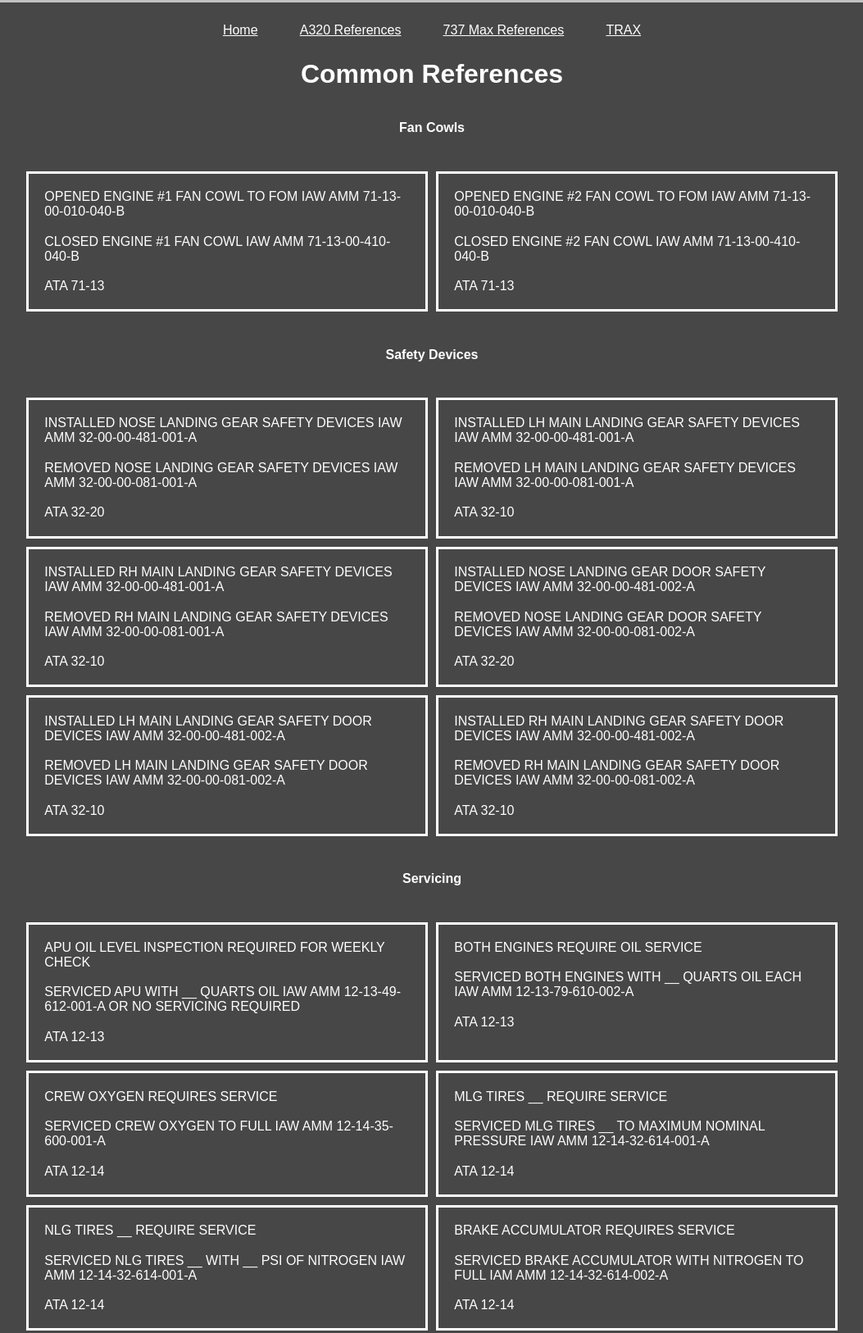
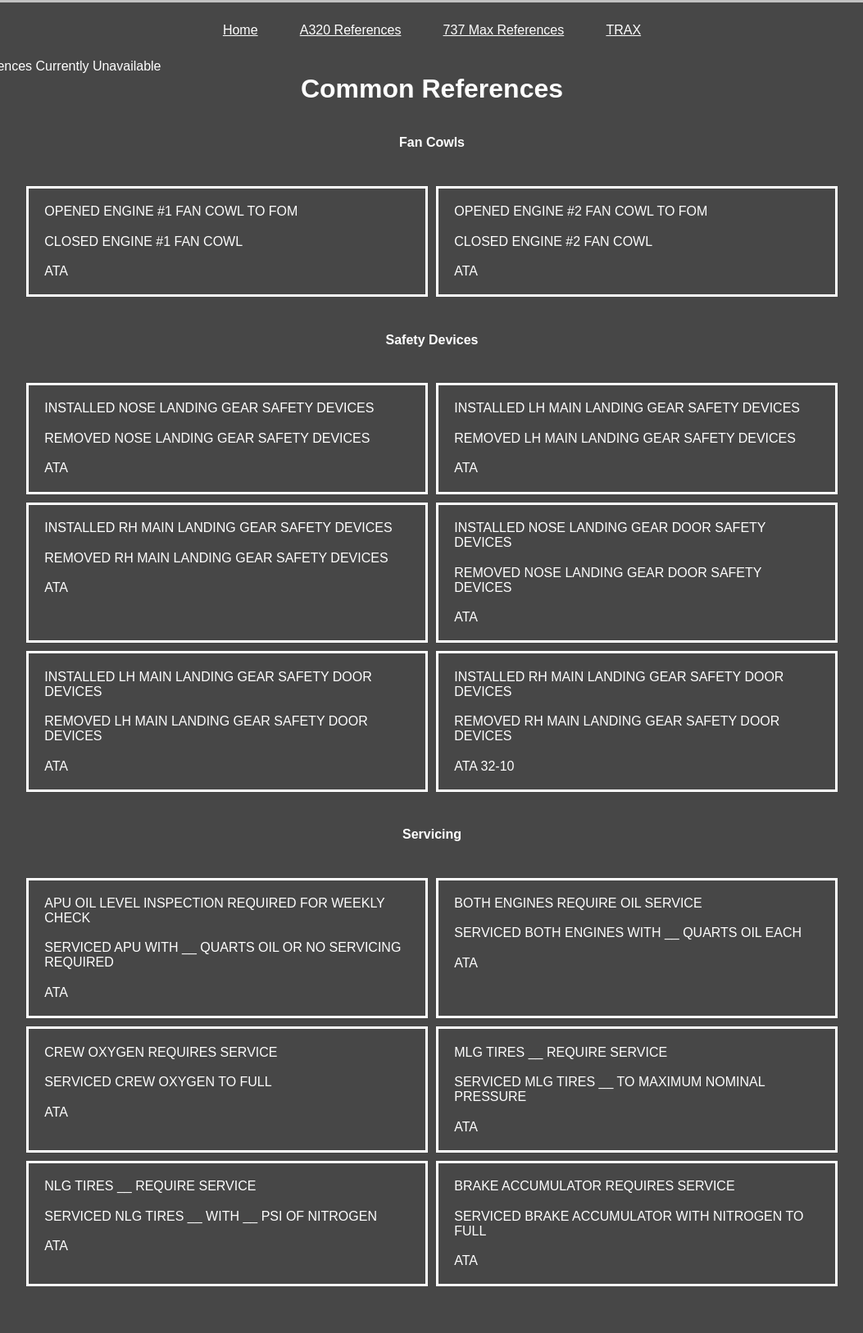
Before and after one commit to PeskyPenguin923/A320-ATA, a plain HTML site: page 737-max.html in a window 1280 px wide. Shown: the part 196-1822 px from the top of the page at 82% size, without its empty margins (113-1166 px from the left). After the commit the page ends 1770 px from the top, so only its background shows below. Drawn offline with Linux system fonts and the light colour scheme.

Commit message:
remove references

```diff
--- a/737-max.html
+++ b/737-max.html
@@ -30,6 +30,7 @@
         <div class="menu-item"><a href="737-max.html">737 Max References</a></div>
         <div class="menu-item"><a href="trax.html">TRAX</a></div>
     </div>
+    <div class="disclaimer-max">737 MAX References Currently Unavailable</div>
     <div class="title">Common References</div>
     <div class="main-common">
         <div class="reference-master">
@@ -37,24 +38,24 @@
             <div class="reference-content">
                 <div class="reference-container">
                     <div class="discrepency">
-                        OPENED ENGINE #1 FAN COWL TO FOM IAW AMM 71-13-00-010-040-B
+                        OPENED ENGINE #1 FAN COWL TO FOM
                     </div>
                     <div class="correction">
-                        CLOSED ENGINE #1 FAN COWL IAW AMM 71-13-00-410-040-B
+                        CLOSED ENGINE #1 FAN COWL
                     </div>
                     <div class="ata">
-                        ATA 71-13
+                        ATA
                     </div>
                 </div>
                 <div class="reference-container">
                     <div class="discrepency">
-                        OPENED ENGINE #2 FAN COWL TO FOM IAW AMM 71-13-00-010-040-B
+                        OPENED ENGINE #2 FAN COWL TO FOM
                     </div>
                     <div class="correction">
-                        CLOSED ENGINE #2 FAN COWL IAW AMM 71-13-00-410-040-B
+                        CLOSED ENGINE #2 FAN COWL
                     </div>
                     <div class="ata">
-                        ATA 71-13
+                        ATA
                     </div>
                 </div>
             </div>
@@ -64,65 +65,65 @@
             <div class="reference-content">
                 <div class="reference-container">
                     <div class="discrepency">
-                        INSTALLED NOSE LANDING GEAR SAFETY DEVICES IAW AMM 32-00-00-481-001-A
+                        INSTALLED NOSE LANDING GEAR SAFETY DEVICES
                     </div>
                     <div class="correction">
-                        REMOVED NOSE LANDING GEAR SAFETY DEVICES IAW AMM 32-00-00-081-001-A
+                        REMOVED NOSE LANDING GEAR SAFETY DEVICES
                     </div>
                     <div class="ata">
-                        ATA 32-20
+                        ATA
                     </div>
                 </div>
                 <div class="reference-container">
                     <div class="discrepency">
-                        INSTALLED LH MAIN LANDING GEAR SAFETY DEVICES IAW AMM 32-00-00-481-001-A
+                        INSTALLED LH MAIN LANDING GEAR SAFETY DEVICES
                     </div>
                     <div class="correction">
-                        REMOVED LH MAIN LANDING GEAR SAFETY DEVICES IAW AMM 32-00-00-081-001-A
+                        REMOVED LH MAIN LANDING GEAR SAFETY DEVICES
                     </div>
                     <div class="ata">
-                        ATA 32-10
+                        ATA
                     </div>
                 </div>
                 <div class="reference-container">
                     <div class="discrepency">
-                        INSTALLED RH MAIN LANDING GEAR SAFETY DEVICES IAW AMM 32-00-00-481-001-A
+                        INSTALLED RH MAIN LANDING GEAR SAFETY DEVICES
                     </div>
                     <div class="correction">
-                        REMOVED RH MAIN LANDING GEAR SAFETY DEVICES IAW AMM 32-00-00-081-001-A
+                        REMOVED RH MAIN LANDING GEAR SAFETY DEVICES
                     </div>
                     <div class="ata">
-                        ATA 32-10
+                        ATA
                     </div>
                 </div>
                 <div class="reference-container">
                     <div class="discrepency">
-                        INSTALLED NOSE LANDING GEAR DOOR SAFETY DEVICES IAW AMM 32-00-00-481-002-A
+                        INSTALLED NOSE LANDING GEAR DOOR SAFETY DEVICES
                     </div>
                     <div class="correction">
-                        REMOVED NOSE LANDING GEAR DOOR SAFETY DEVICES IAW AMM 32-00-00-081-002-A
+                        REMOVED NOSE LANDING GEAR DOOR SAFETY DEVICES
                     </div>
                     <div class="ata">
-                        ATA 32-20
+                        ATA
                     </div>
                 </div>
                 <div class="reference-container">
                     <div class="discrepency">
-                        INSTALLED LH MAIN LANDING GEAR SAFETY DOOR DEVICES IAW AMM 32-00-00-481-002-A
+                        INSTALLED LH MAIN LANDING GEAR SAFETY DOOR DEVICES
                     </div>
                     <div class="correction">
-                        REMOVED LH MAIN LANDING GEAR SAFETY DOOR DEVICES IAW AMM 32-00-00-081-002-A
+                        REMOVED LH MAIN LANDING GEAR SAFETY DOOR DEVICES
                     </div>
                     <div class="ata">
-                        ATA 32-10
+                        ATA
                     </div>
                 </div>
                 <div class="reference-container">
                     <div class="discrepency">
-                        INSTALLED RH MAIN LANDING GEAR SAFETY DOOR DEVICES IAW AMM 32-00-00-481-002-A
+                        INSTALLED RH MAIN LANDING GEAR SAFETY DOOR DEVICES
                     </div>
                     <div class="correction">
-                        REMOVED RH MAIN LANDING GEAR SAFETY DOOR DEVICES IAW AMM 32-00-00-081-002-A
+                        REMOVED RH MAIN LANDING GEAR SAFETY DOOR DEVICES
                     </div>
                     <div class="ata">
                         ATA 32-10
@@ -138,10 +139,10 @@
                         APU OIL LEVEL INSPECTION REQUIRED FOR WEEKLY CHECK
                     </div>
                     <div class="correction">
-                        SERVICED APU WITH __ QUARTS OIL IAW AMM 12-13-49-612-001-A OR NO SERVICING REQUIRED
+                        SERVICED APU WITH __ QUARTS OIL OR NO SERVICING REQUIRED
                     </div>
                     <div class="ata">
-                        ATA 12-13
+                        ATA
                     </div>
                 </div>
                 <div class="reference-container">
@@ -149,10 +150,10 @@
                         BOTH ENGINES REQUIRE OIL SERVICE
                     </div>
                     <div class="correction">
-                        SERVICED BOTH ENGINES WITH __ QUARTS OIL EACH IAW AMM 12-13-79-610-002-A
+                        SERVICED BOTH ENGINES WITH __ QUARTS OIL EACH
                     </div>
                     <div class="ata">
-                        ATA 12-13
+                        ATA
                     </div>
                 </div>
                 <div class="reference-container">
@@ -160,10 +161,10 @@
                         CREW OXYGEN REQUIRES SERVICE
                     </div>
                     <div class="correction">
-                        SERVICED CREW OXYGEN TO FULL IAW AMM 12-14-35-600-001-A
+                        SERVICED CREW OXYGEN TO FULL
                     </div>
                     <div class="ata">
-                        ATA 12-14
+                        ATA
                     </div>
                 </div>
                 <div class="reference-container">
@@ -171,10 +172,10 @@
                         MLG TIRES __ REQUIRE SERVICE
                     </div>
                     <div class="correction">
-                        SERVICED MLG TIRES __ TO MAXIMUM NOMINAL PRESSURE IAW AMM 12-14-32-614-001-A
+                        SERVICED MLG TIRES __ TO MAXIMUM NOMINAL PRESSURE
                     </div>
                     <div class="ata">
-                        ATA 12-14
+                        ATA
                     </div>
                 </div>
                 <div class="reference-container">
@@ -182,10 +183,10 @@
                         NLG TIRES __ REQUIRE SERVICE
                     </div>
                     <div class="correction">
-                        SERVICED NLG TIRES __ WITH __ PSI OF NITROGEN IAW AMM 12-14-32-614-001-A
+                        SERVICED NLG TIRES __ WITH __ PSI OF NITROGEN
                     </div>
                     <div class="ata">
-                        ATA 12-14
+                        ATA
                     </div>
                 </div>
                 <div class="reference-container">
@@ -193,10 +194,10 @@
                         BRAKE ACCUMULATOR REQUIRES SERVICE
                     </div>
                     <div class="correction">
-                        SERVICED BRAKE ACCUMULATOR WITH NITROGEN TO FULL IAM AMM 12-14-32-614-002-A
+                        SERVICED BRAKE ACCUMULATOR WITH NITROGEN TO FULL
                     </div>
                     <div class="ata">
-                        ATA 12-14
+                        ATA
                     </div>
                 </div>
             </div>
```
